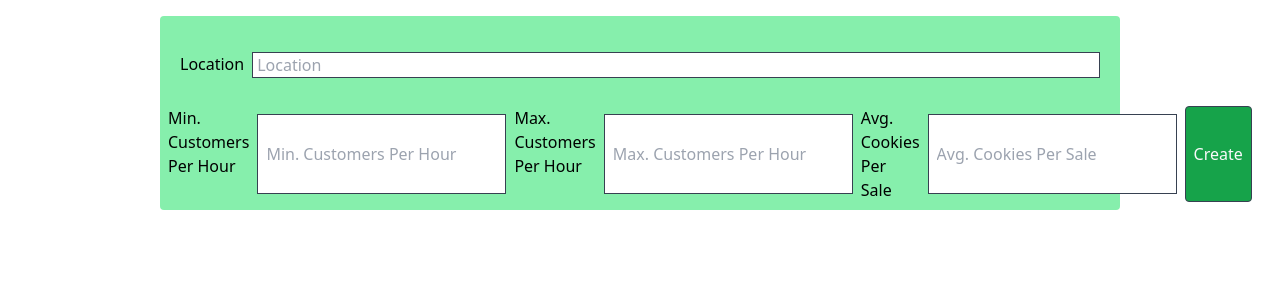
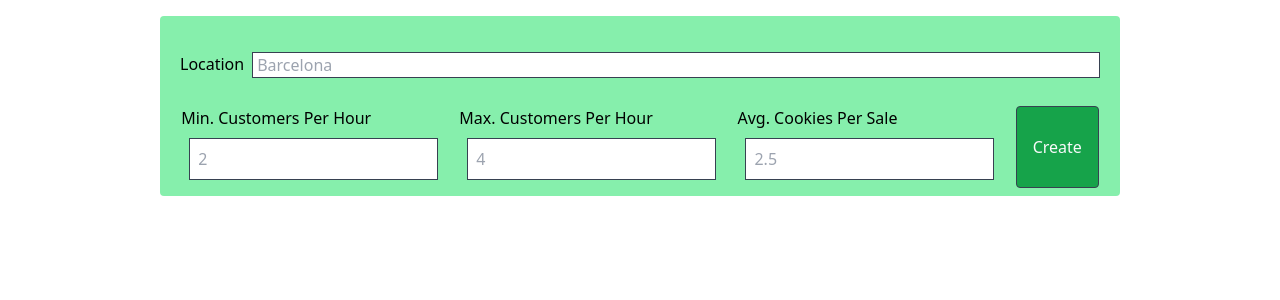
Before and after one commit to ianfshirley/cookie-stand-admin, a Next.js app: page /main in a window 1280 px wide. Shown: the top 300 px of the page. Built offline with nearby package versions, Linux system fonts and the light colour scheme.

Commit message:
quick fix

```diff
--- a/pages/main.js
+++ b/pages/main.js
@@ -8,16 +8,22 @@ export default function Main() {
         <form className='w-3/4 p-2 mx-auto my-4 bg-green-300 rounded'>
           <div id='location_div' className='flex justify-evenly p-3 my-4' >
             <label for='location'>Location</label>
-            <input name='location' id='location' placeholder='Location' className='flex-auto ml-2 pl-1 border border-gray-700' />
+            <input name='location' id='location' placeholder='Barcelona' className='flex-auto ml-2 pl-1 border border-gray-700' />
           </div>
           <div className='flex justify-evenly'>
-            <label for='minimum_customers_per_hour'>Min. Customers Per Hour</label>
-            <input name='minimum_customers_per_hour' id='minimum_customers_per_hour' placeholder='Min. Customers Per Hour' className='block p-2 m-2 border border-gray-700' />
-            <label for='maximum_customers_per_hour'>Max. Customers Per Hour</label>
-            <input name='maximum_customers_per_hour' id='maximum_customers_per_hour' placeholder='Max. Customers Per Hour' className='block p-2 m-2 border border-gray-700' />
-            <label for='average_cookies_per_sale'>Avg. Cookies Per Sale</label>
-            <input name='average_cookies_per_sale' id='average_cookies_per_sale' placeholder='Avg. Cookies Per Sale' className='block p-2 m-2 border border-gray-700' />
-            <button className='px-2 bg-green-600 text-gray-50 border border-gray-700 rounded'>Create</button>
+            <label>
+              Min. Customers Per Hour
+              <input name='minimum_customers_per_hour' placeholder='2' className='block p-2 m-2 border border-gray-700' />
+            </label>
+            <label>
+              Max. Customers Per Hour
+              <input name='maximum_customers_per_hour' placeholder='4' className='block p-2 m-2 border border-gray-700' />
+            </label>
+            <label>
+              Avg. Cookies Per Sale
+              <input name='average_cookies_per_sale' placeholder='2.5' className='block p-2 m-2 border border-gray-700' />
+            </label>
+            <button className='px-4 py-1 bg-green-600 text-gray-50 border border-gray-700 rounded'>Create</button>
           </div>
         </form>
 
@@ -26,4 +32,6 @@ export default function Main() {
   )
 }
 
+
+//  content-center
 // flex-auto p-2 m-2 border border-gray-700
```
